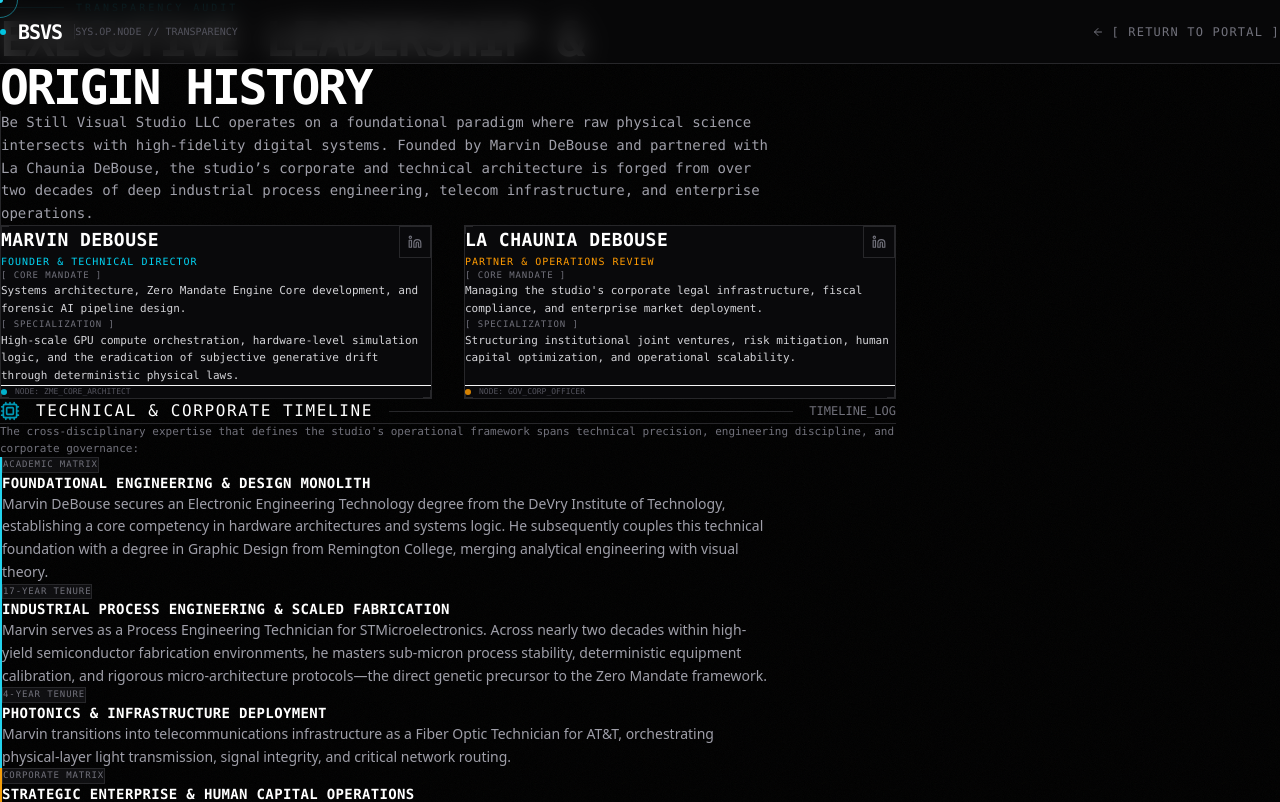
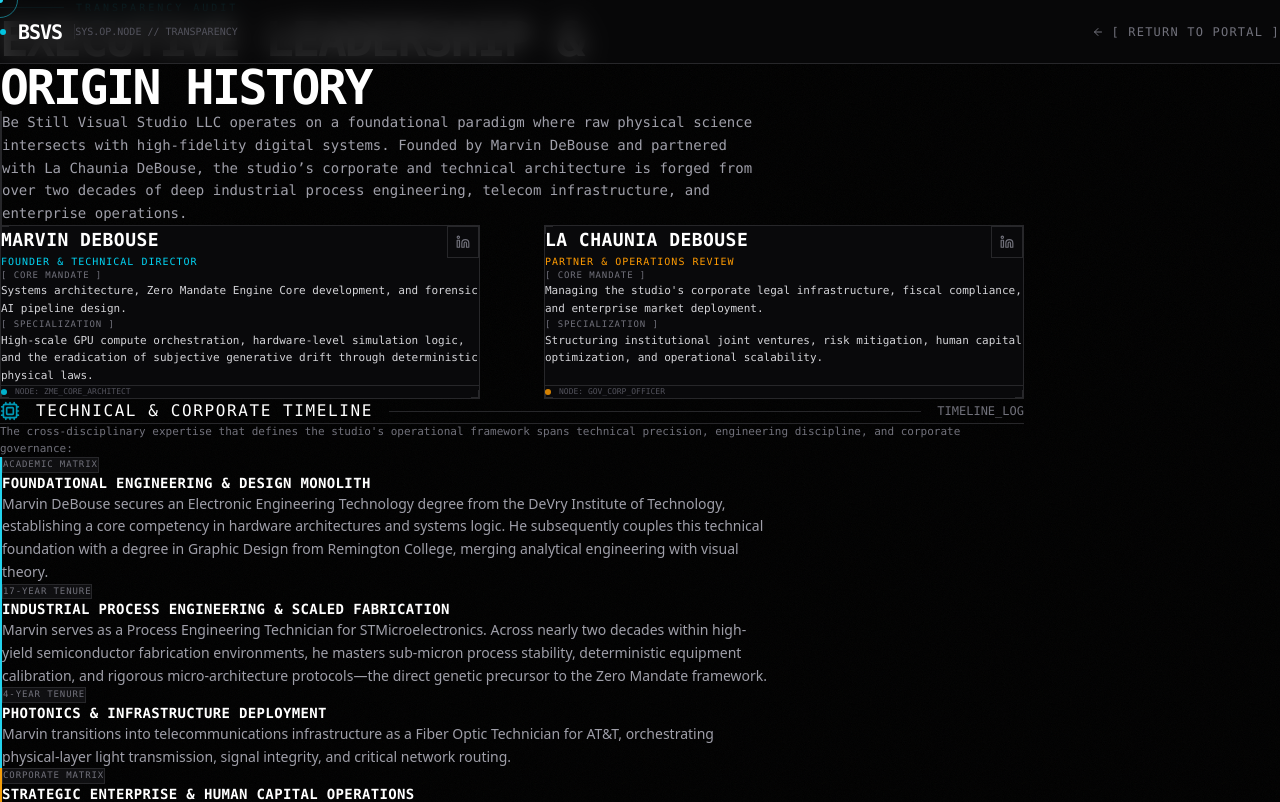
Before and after one commit to Debbussee/bsvs-portfolio, a Next.js app: page /transparency in a window 1280 px wide. Shown: the top 802 px of the page. Built offline with nearby package versions, Linux system fonts and the light colour scheme.

Commit message:
Update transparency layout and spacing to prevent crowding and adjust left padding

```diff
--- a/app/transparency/page.tsx
+++ b/app/transparency/page.tsx
@@ -27,7 +27,7 @@
   return (
     <motion.div
       ref={ref}
-      className="relative pl-8 md:pl-10 py-2"
+      className="relative pl-10 md:pl-14 py-4"
       initial={{ opacity: 0, x: -24 }}
       animate={inView ? { opacity: 1, x: 0 } : {}}
       transition={{ delay: index * 0.1, duration: 0.7, ease: [0.16, 1, 0.3, 1] }}
@@ -42,13 +42,13 @@
         transition={{ delay: index * 0.1 + 0.2, duration: 0.5, ease: 'easeOut' }}
       />
 
-      <div className="flex items-center gap-3 mb-3">
+      <div className="flex items-center gap-3 mb-4">
         <span className="font-mono text-[9px] px-2 py-0.5 border border-zinc-800 bg-zinc-900/60 text-zinc-500 uppercase tracking-widest">
           {badge}
         </span>
       </div>
 
-      <h3 className="font-mono text-sm font-bold text-white uppercase mb-3 tracking-wide">{title}</h3>
+      <h3 className="font-mono text-sm font-bold text-white uppercase mb-4 tracking-wide">{title}</h3>
       <p className="font-sans text-xs md:text-sm text-zinc-400 leading-relaxed max-w-3xl whitespace-pre-wrap">{body}</p>
     </motion.div>
   );
@@ -88,12 +88,12 @@
       </header>
 
       {/* ── MAIN CONTENT ── */}
-      <main className="max-w-4xl mx-auto px-6 pt-32 pb-24 relative z-10">
+      <main className="max-w-5xl mx-auto pl-12 pr-8 sm:pl-20 sm:pr-12 md:pl-28 md:pr-16 lg:pl-36 lg:pr-20 pt-40 pb-32 relative z-10">
 
         {/* Intro / Header */}
-        <div ref={headerRef} className="mb-20">
+        <div ref={headerRef} className="mb-28">
           <motion.div
-            className="flex items-center gap-3 mb-6"
+            className="flex items-center gap-3 mb-8"
             initial={{ opacity: 0, y: 20 }}
             animate={headerInView ? { opacity: 1, y: 0 } : {}}
             transition={{ duration: 0.6 }}
@@ -103,7 +103,7 @@
           </motion.div>
 
           <motion.h1
-            className="font-mono text-3xl md:text-5xl font-bold tracking-tighter text-white mb-8 uppercase leading-none"
+            className="font-mono text-3xl md:text-5xl font-bold tracking-tighter text-white mb-12 uppercase leading-none"
             initial={{ opacity: 0, y: 24 }}
             animate={headerInView ? { opacity: 1, y: 0 } : {}}
             transition={{ delay: 0.1, duration: 0.7, ease: [0.16, 1, 0.3, 1] }}
@@ -112,7 +112,7 @@
           </motion.h1>
 
           <motion.p
-            className="font-mono text-xs md:text-sm text-zinc-400 leading-relaxed max-w-3xl border-l border-zinc-800 pl-6 py-2"
+            className="font-mono text-xs md:text-sm text-zinc-400 leading-relaxed max-w-3xl border-l-2 border-zinc-800 pl-8 py-3"
             initial={{ opacity: 0, y: 20 }}
             animate={headerInView ? { opacity: 1, y: 0 } : {}}
             transition={{ delay: 0.2, duration: 0.7, ease: [0.16, 1, 0.3, 1] }}
@@ -122,7 +122,7 @@
         </div>
 
         {/* ── LEADERSHIP PROFILES ── */}
-        <div className="grid grid-cols-1 md:grid-cols-2 gap-8 mb-24">
+        <div className="grid grid-cols-1 md:grid-cols-2 gap-12 md:gap-16 mb-36">
 
           {/* Marvin DeBouse */}
           <motion.div
@@ -130,7 +130,7 @@
             whileInView={{ opacity: 1, y: 0 }}
             viewport={{ once: true }}
             transition={{ duration: 0.7 }}
-            className="border border-zinc-800 bg-zinc-950 p-8 rounded-none relative group hover:border-zinc-700 transition-all flex flex-col justify-between"
+            className="border border-zinc-800 bg-zinc-950 p-10 md:p-12 rounded-none relative group hover:border-zinc-700 transition-all flex flex-col justify-between"
           >
             {/* HUD Bounding Corner Brackets */}
             <div className="absolute top-0 left-0 w-2 h-2 border-t border-l border-zinc-800 group-hover:border-cyan-500/50 transition-colors"></div>
@@ -139,7 +139,7 @@
             <div className="absolute bottom-0 right-0 w-2 h-2 border-b border-r border-zinc-800 group-hover:border-cyan-500/50 transition-colors"></div>
 
             <div>
-              <div className="flex justify-between items-start mb-8">
+              <div className="flex justify-between items-start mb-10">
                 <div>
                   <h2 className="font-mono text-lg font-bold text-white uppercase tracking-wide">Marvin DeBouse</h2>
                   <p className="font-mono text-[10px] text-cyan-400 uppercase tracking-widest mt-1">Founder & Technical Director</p>
@@ -155,7 +155,7 @@
                 </a>
               </div>
 
-              <div className="space-y-6 font-mono text-[11px] text-zinc-400">
+              <div className="space-y-8 font-mono text-[11px] text-zinc-400">
                 <div>
                   <span className="block text-zinc-500 uppercase tracking-widest mb-2 text-[9px]">[ Core Mandate ]</span>
                   <p className="text-zinc-300 leading-relaxed">Systems architecture, Zero Mandate Engine Core development, and forensic AI pipeline design.</p>
@@ -167,7 +167,7 @@
               </div>
             </div>
 
-            <div className="border-t border-zinc-905 mt-8 pt-4 flex items-center gap-2">
+            <div className="border-t border-zinc-800 mt-10 pt-6 flex items-center gap-2">
               <span className="w-1.5 h-1.5 bg-cyan-400 rounded-full animate-pulse"></span>
               <span className="font-mono text-[8px] text-zinc-600">NODE: ZME_CORE_ARCHITECT</span>
             </div>
@@ -179,7 +179,7 @@
             whileInView={{ opacity: 1, y: 0 }}
             viewport={{ once: true }}
             transition={{ duration: 0.7 }}
-            className="border border-zinc-800 bg-zinc-950 p-8 rounded-none relative group hover:border-zinc-700 transition-all flex flex-col justify-between"
+            className="border border-zinc-800 bg-zinc-950 p-10 md:p-12 rounded-none relative group hover:border-zinc-700 transition-all flex flex-col justify-between"
           >
             {/* HUD Bounding Corner Brackets */}
             <div className="absolute top-0 left-0 w-2 h-2 border-t border-l border-zinc-800 group-hover:border-amber-500/50 transition-colors"></div>
@@ -188,7 +188,7 @@
             <div className="absolute bottom-0 right-0 w-2 h-2 border-b border-r border-zinc-800 group-hover:border-amber-500/50 transition-colors"></div>
 
             <div>
-              <div className="flex justify-between items-start mb-8">
+              <div className="flex justify-between items-start mb-10">
                 <div>
                   <h2 className="font-mono text-lg font-bold text-white uppercase tracking-wide">La Chaunia DeBouse</h2>
                   <p className="font-mono text-[10px] text-amber-500 uppercase tracking-widest mt-1">Partner & Operations Review</p>
@@ -204,7 +204,7 @@
                 </a>
               </div>
 
-              <div className="space-y-6 font-mono text-[11px] text-zinc-400">
+              <div className="space-y-8 font-mono text-[11px] text-zinc-400">
                 <div>
                   <span className="block text-zinc-500 uppercase tracking-widest mb-2 text-[9px]">[ Core Mandate ]</span>
                   <p className="text-zinc-300 leading-relaxed">Managing the studio's corporate legal infrastructure, fiscal compliance, and enterprise market deployment.</p>
@@ -216,7 +216,7 @@
               </div>
             </div>
 
-            <div className="border-t border-zinc-905 mt-8 pt-4 flex items-center gap-2">
+            <div className="border-t border-zinc-800 mt-10 pt-6 flex items-center gap-2">
               <span className="w-1.5 h-1.5 bg-amber-500 rounded-full animate-pulse"></span>
               <span className="font-mono text-[8px] text-zinc-600">NODE: GOV_CORP_OFFICER</span>
             </div>
@@ -230,21 +230,21 @@
           whileInView={{ opacity: 1 }}
           viewport={{ once: true }}
           transition={{ duration: 0.6 }}
-          className="mb-24"
+          className="mb-36"
         >
-          <div className="flex items-center gap-4 mb-8 border-b border-zinc-800 pb-4">
+          <div className="flex items-center gap-4 mb-12 border-b border-zinc-800 pb-6">
             <Cpu className="text-cyan-500 animate-pulse" size={20} />
             <h2 className="font-mono text-base tracking-widest text-white uppercase">Technical & Corporate Timeline</h2>
             <div className="flex-1 h-[1px] bg-zinc-800 ml-4"></div>
             <span className="font-mono text-xs text-zinc-500">TIMELINE_LOG</span>
           </div>
 
-          <p className="font-mono text-[11px] text-zinc-500 mb-12">
+          <p className="font-mono text-[11px] text-zinc-500 mb-16">
             The cross-disciplinary expertise that defines the studio's operational framework spans technical precision, engineering discipline, and corporate governance:
           </p>
 
           {/* Vertical Timeline with ProtocolCard style items */}
-          <div className="space-y-12">
+          <div className="space-y-20">
 
             <TimelineItem
               index={0}
@@ -300,10 +300,10 @@
           whileInView={{ opacity: 1, y: 0 }}
           viewport={{ once: true }}
           transition={{ duration: 0.6 }}
-          className="border border-zinc-800 bg-zinc-950 p-6 font-mono text-[10px] text-zinc-500 leading-relaxed mb-6 relative"
+          className="border border-zinc-800 bg-zinc-950 p-8 md:p-10 font-mono text-[10px] text-zinc-500 leading-relaxed mb-16 relative"
         >
-          <div className="text-zinc-400 font-bold mb-2 flex items-center gap-2">
-            <span className="w-1 h-1 bg-emerald-500 inline-block rounded-full"></span>
+          <div className="text-zinc-400 font-bold mb-4 flex items-center gap-2">
+            <span className="w-1.5 h-1.5 bg-emerald-500 inline-block rounded-full"></span>
             GOVERNANCE_NODE // ZME_ENTITY_REGISTRY
           </div>
           Corporate Governance Node: Be Still Visual Studio LLC is a legally registered corporate entity in the State of Texas, USA. Technical operations, bare-metal container orchestration pipelines, and deterministic asset validation schemas are maintained under active Texas LLC filing matrices.
@@ -313,12 +313,12 @@
 
       {/* ── FOOTER ── */}
       <footer className="border-t border-zinc-900 bg-black relative z-10">
-        <div className="max-w-7xl mx-auto px-6 py-8 flex flex-col md:flex-row justify-between items-center gap-4">
+        <div className="max-w-7xl mx-auto px-8 md:px-12 py-8 flex flex-col md:flex-row justify-between items-center gap-4">
           <div className="flex items-center gap-2 font-mono text-[10px] text-zinc-600">
             <div className="w-1.5 h-1.5 bg-emerald-500 rounded-full animate-pulse" />
             <span>SYSTEM ONLINE // BSVS INFRASTRUCTURE</span>
           </div>
-          <div className="font-mono text-[10px] text-zinc-750">
+          <div className="font-mono text-[10px] text-zinc-500">
             &copy; {new Date().getFullYear()} BE STILL VISUAL STUDIO. ALL PROTOCOLS ENFORCED.
           </div>
         </div>
```
